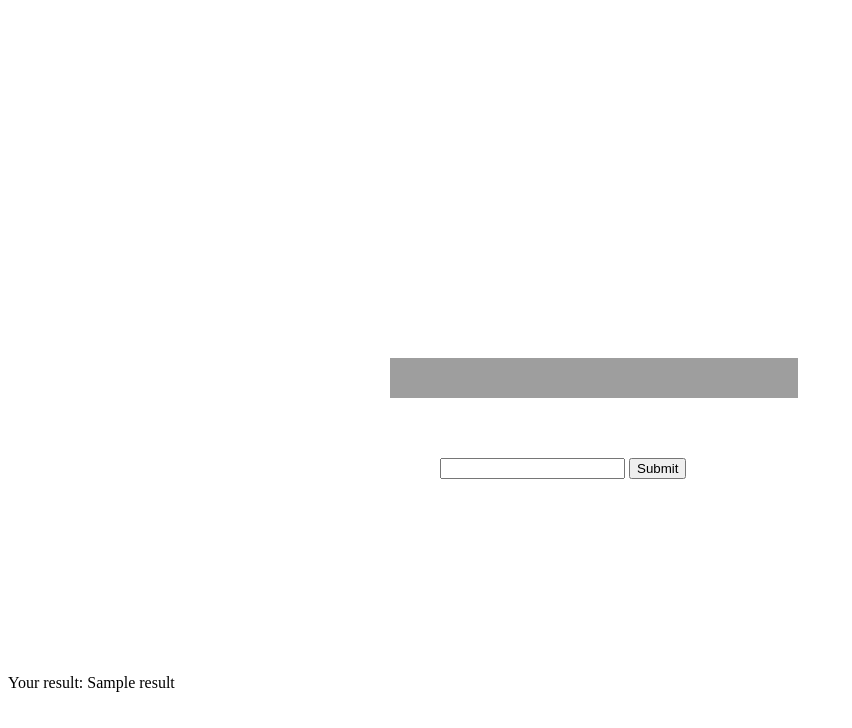
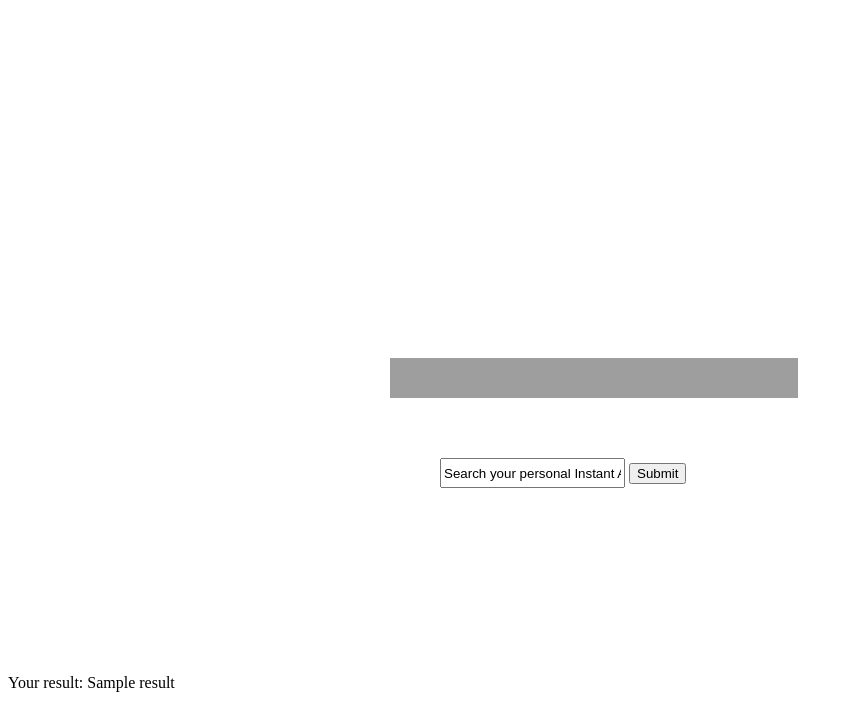
Before and after one commit to johnnyfivefivefive/ddgpia, a Flask app: template templates/home.html in a window 1280 px wide. Shown: the top 728 px of the page, without its empty margins (0-852 px from the left). Run offline with Flask 2, Linux system fonts and the light colour scheme; the template is opened without the code that fills it: most values are stand-ins (such as "Sample title", 1, 10 or a date in 2020); grey boxes are pictures that could not be loaded.

Commit message:
Changed input field height, added value

```diff
--- a/templates/home.html
+++ b/templates/home.html
@@ -27,7 +27,7 @@
 
 <form method="post">
     <div id="Piasearch">
-    <input type="text" name="query"/>
+    <input type="text" name="query" style="height:30px" value="Search your personal Instant Answers"/>
     <input type="submit" value="Submit"/>
     </div>
 </form>
```
